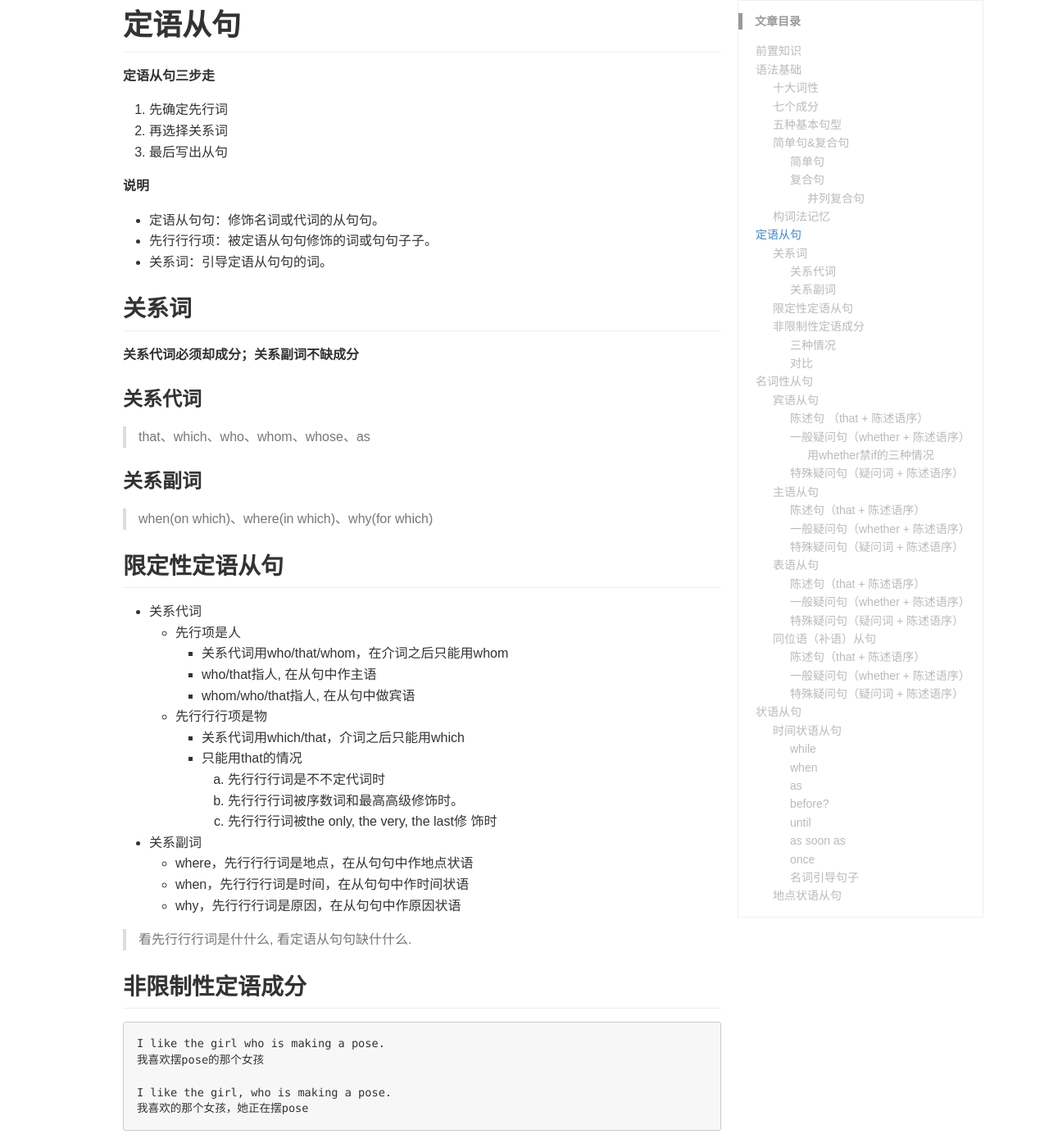
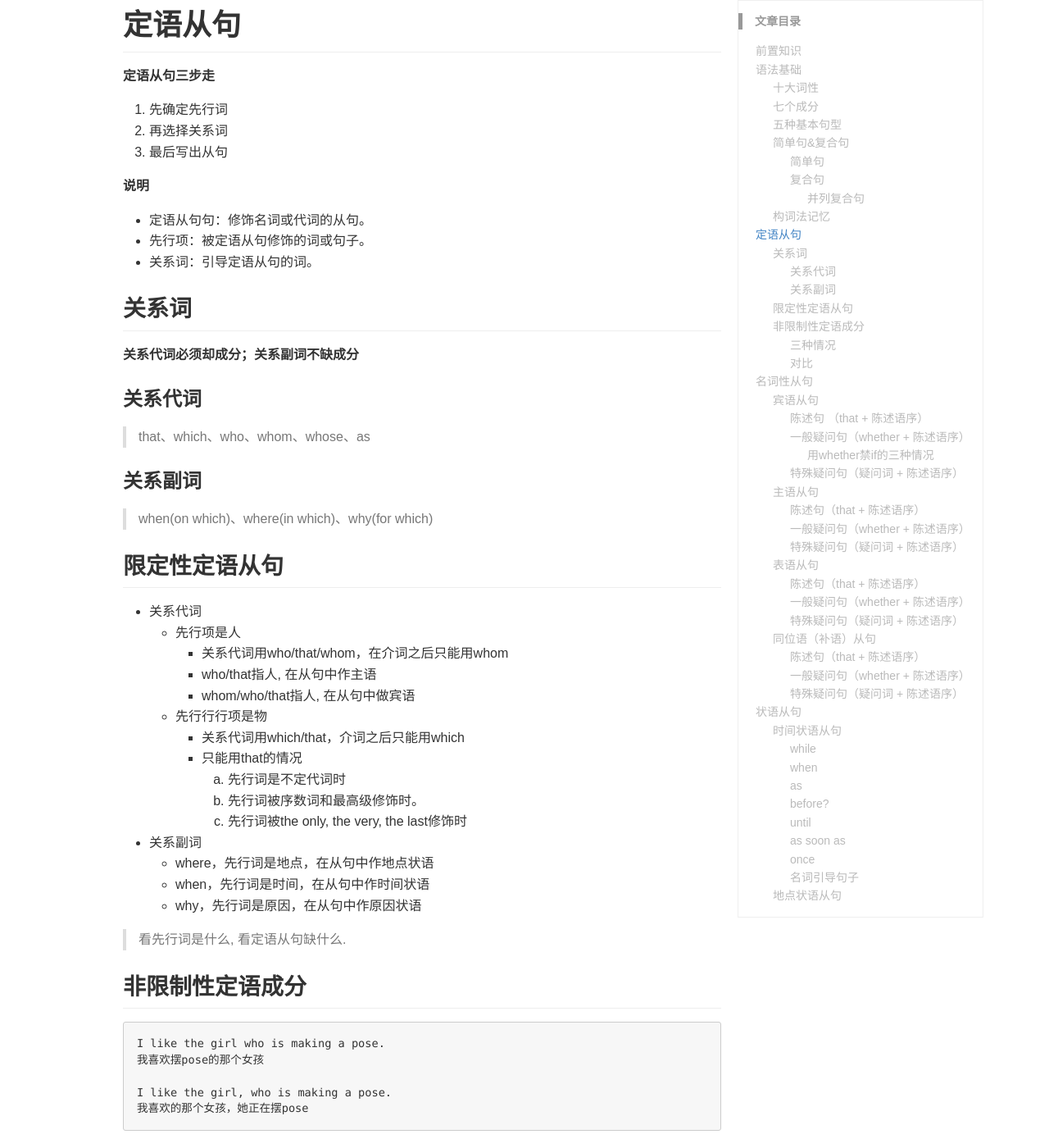
Before and after one commit to SPARON/blog-2016-2, a Jekyll site: the page built from _posts/2020-07-01-【英语】语法基础知识.md, in a window 1280 px wide and 1400 px high, scrolled down 2460 px. Shown: the whole window at 82% size. Built offline with Jekyll 4.4.1, drawn with Linux system fonts in a browser that asks for light colours; comment, search, counter and statistics services are not loaded; some of the changed text lies outside the part shown.

Commit message:
Update 2020-07-01-【英语】语法基础知识.md
修正错别字，重复文字等 问题

```diff
--- a/_posts/2020-07-01-【英语】语法基础知识.md
+++ b/_posts/2020-07-01-【英语】语法基础知识.md
@@ -65,7 +65,7 @@ keywords: [考研, 英语]
 
 **定义**
 
-由两个或两个以上的分句并列而成，这些分句叙述相关 的几件事情， 或说明相关的几种情况，彼此之间没有主次之分、没 有从属关系。
+由两个或两个以上的分句并列而成，这些分句叙述相关的几件事情，或说明相关的几种情况，彼此之间没有主次之分、没有从属关系。
 
 **并列复合句的分类**
 - 表示并列关系
@@ -90,9 +90,9 @@ keywords: [考研, 英语]
 
 **说明**
 
-- 定语从句句：修饰名词或代词的从句句。
-- 先⾏行行项：被定语从句句修饰的词或句句⼦子。
-- 关系词：引导定语从句句的词。
+- 定语从句句：修饰名词或代词的从句。
+- 先行项：被定语从句修饰的词或句子。
+- 关系词：引导定语从句的词。
 
 ## 关系词
 
@@ -116,15 +116,15 @@ keywords: [考研, 英语]
   - 先⾏行行项是物
     - 关系代词用which/that，介词之后只能用which
     - 只能用that的情况
-      1. 先⾏行行词是不不定代词时
-      2. 先⾏行行词被序数词和最⾼高级修饰时。
-      3. 先⾏行行词被the only, the very, the last修 饰时
+      1. 先行词是不定代词时
+      2. 先行词被序数词和最高级修饰时。
+      3. 先行词被the only, the very, the last修饰时
 - 关系副词
-  - where，先⾏行行词是地点，在从句句中作地点状语
-  - when，先⾏行行词是时间，在从句句中作时间状语
-  - why，先⾏行行词是原因，在从句句中作原因状语
+  - where，先行词是地点，在从句中作地点状语
+  - when，先行词是时间，在从句中作时间状语
+  - why，先行词是原因，在从句中作原因状语
 
-> 看先⾏行行词是什什么, 看定语从句句缺什什么.
+> 看先行词是什么, 看定语从句缺什么.
 
 ## 非限制性定语成分
 
@@ -225,7 +225,7 @@ I don't know if / whether you love me.
 
     ~~~
     It is reported that...据报道
-    It is believed that... ⼈人们相信
+    It is believed that... 人们相信
     It must be pointed out that... 必须指出
     It has been found that... 现已发现
     ~~~
@@ -358,7 +358,7 @@ I have no idea what you are talking about. // 我不知道你在说什么。
 
 - 译为“正当” 或“随着”
 
-- as引导时间状语从句句真题链接
+- as引导时间状语从句
 
 ### before?
 
```
Also changed, not shown: other parts of _posts/2020-07-01-【英语】语法基础知识.md (+4 -4 lines).
